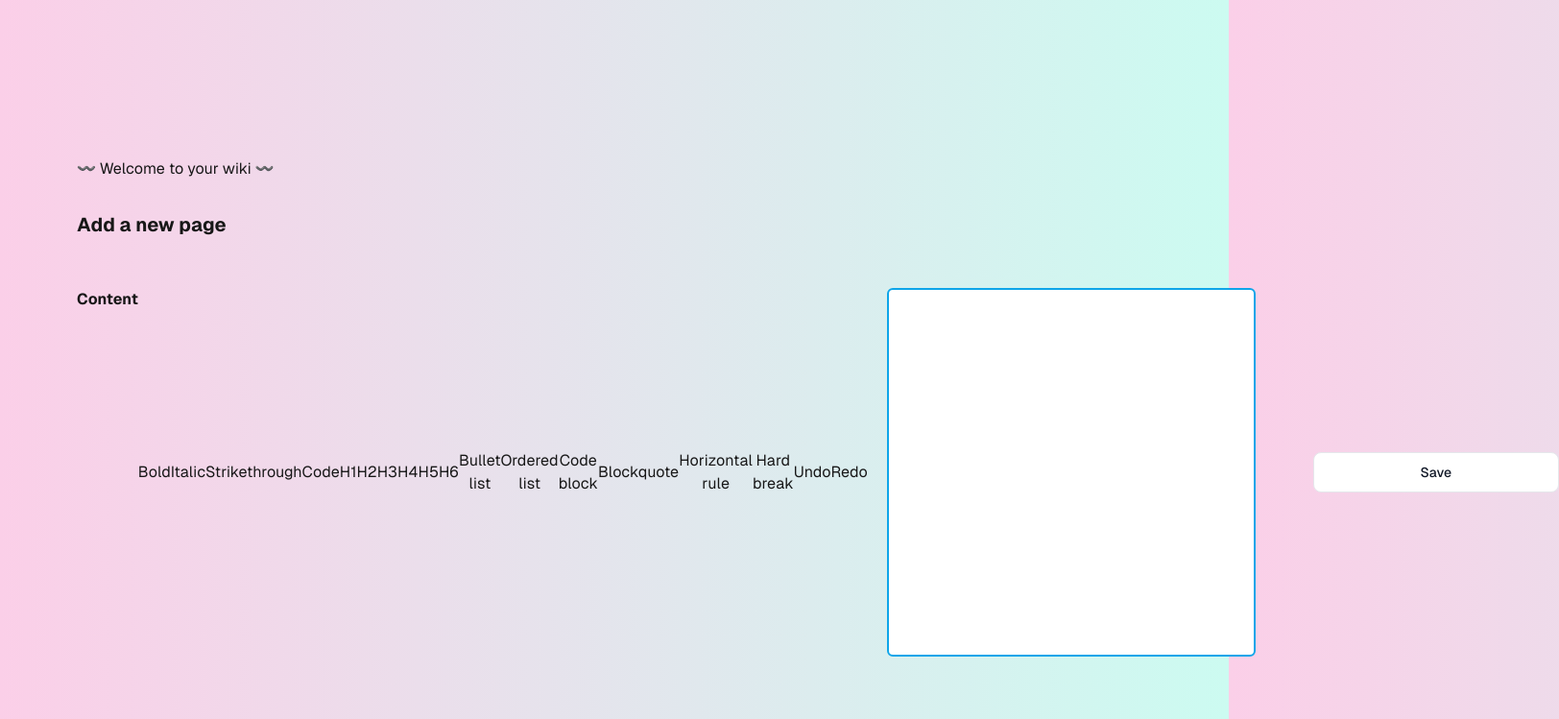
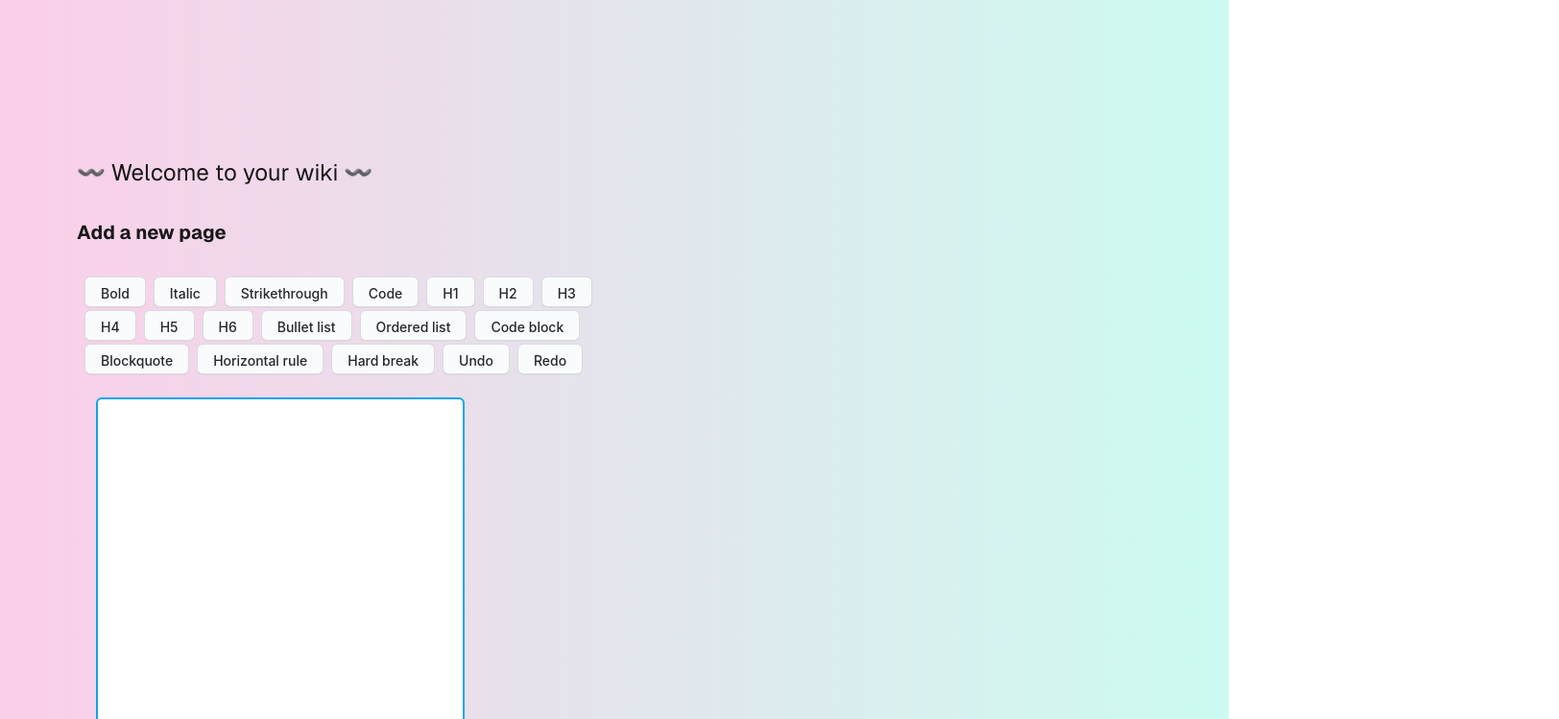
Before and after one commit to jesswils/wiki, a Next.js app: page / in a window 1280 px wide. Shown: the top 749 px of the page at 96% size, 1624 px wide, since content can reach past the window. Built offline with nearby package versions, Linux system fonts and the light colour scheme.

Commit message:
formatting and styling

```diff
--- a/app/components/TipTap.tsx
+++ b/app/components/TipTap.tsx
@@ -39,114 +39,132 @@ const Tiptap = ({ onEditorContentSave }: TiptapProps) => {
 
 	return (
 		<>
+    	<div className='w-1/2'>
 			<button
 				onClick={() => editor.chain().focus().toggleBold().run()}
 				disabled={!editor.can().chain().focus().toggleBold().run()}
 				className={editor.isActive('bold') ? 'is-active' : ''}
+        id='button-group'
 			>
 				Bold
 			</button>
 			<button
           onClick={() => editor.chain().focus().toggleItalic().run()}
           className={editor.isActive('italic') ? 'is-active' : ''}
+          id='button-group'
         >
           Italic
         </button>
 		<button
           onClick={() => editor.chain().focus().toggleStrike().run()}
           className={editor.isActive('strike') ? 'is-active' : ''}
+          id='button-group'
         >
           Strikethrough
         </button>
 		<button
           onClick={() => editor.chain().focus().toggleCode().run()}
           className={editor.isActive('code') ? 'is-active' : ''}
+          id='button-group'
         >
           Code
         </button>
 		<button
           onClick={() => editor.chain().focus().toggleHeading({ level: 1 }).run()}
           className={editor.isActive('heading', { level: 1 }) ? 'is-active' : ''}
+          id='button-group'
         >
           H1
         </button>
         <button
           onClick={() => editor.chain().focus().toggleHeading({ level: 2 }).run()}
           className={editor.isActive('heading', { level: 2 }) ? 'is-active' : ''}
+          id='button-group'
         >
           H2
         </button>
         <button
           onClick={() => editor.chain().focus().toggleHeading({ level: 3 }).run()}
           className={editor.isActive('heading', { level: 3 }) ? 'is-active' : ''}
+          id='button-group'
         >
           H3
         </button>
         <button
           onClick={() => editor.chain().focus().toggleHeading({ level: 4 }).run()}
           className={editor.isActive('heading', { level: 4 }) ? 'is-active' : ''}
+          id='button-group'
         >
           H4
         </button>
         <button
           onClick={() => editor.chain().focus().toggleHeading({ level: 5 }).run()}
           className={editor.isActive('heading', { level: 5 }) ? 'is-active' : ''}
+          id='button-group'
         >
           H5
         </button>
         <button
           onClick={() => editor.chain().focus().toggleHeading({ level: 6 }).run()}
           className={editor.isActive('heading', { level: 6 }) ? 'is-active' : ''}
+          id='button-group'
         >
           H6
         </button>
 		<button
           onClick={() => editor.chain().focus().toggleBulletList().run()}
           className={editor.isActive('bulletList') ? 'is-active' : ''}
+          id='button-group'
         >
           Bullet list
         </button>
         <button
           onClick={() => editor.chain().focus().toggleOrderedList().run()}
           className={editor.isActive('orderedList') ? 'is-active' : ''}
+          id='button-group'
         >
           Ordered list
         </button>
         <button
           onClick={() => editor.chain().focus().toggleCodeBlock().run()}
           className={editor.isActive('codeBlock') ? 'is-active' : ''}
+          id='button-group'
         >
           Code block
         </button>
         <button
           onClick={() => editor.chain().focus().toggleBlockquote().run()}
           className={editor.isActive('blockquote') ? 'is-active' : ''}
+          id='button-group'
         >
           Blockquote
         </button>
-        <button onClick={() => editor.chain().focus().setHorizontalRule().run()}>
+        <button onClick={() => editor.chain().focus().setHorizontalRule().run()}
+          id='button-group'>
           Horizontal rule
         </button>
-        <button onClick={() => editor.chain().focus().setHardBreak().run()}>
+        <button onClick={() => editor.chain().focus().setHardBreak().run()}
+          id='button-group'>
           Hard break
         </button>
-        <button onClick={() => editor.chain().focus().undo().run()}>
+        <button onClick={() => editor.chain().focus().undo().run()}
+          id='button-group'>
           Undo
         </button>
-        <button onClick={() => editor.chain().focus().redo().run()}>
+        <button onClick={() => editor.chain().focus().redo().run()}
+          id='button-group'>
           Redo
         </button>
-			<div>
+        <div className='flex'>
 				<EditorContent editor={editor} />
-			</div>
-			<div className='flex items-center justify-center'>
+        </div>
 				<button
-					className='w-64 py-2.5 px-5 text-center ml-10 my-2 text-sm font-medium text-gray-900 focus:outline-none bg-white rounded-lg border border-gray-200 hover:bg-gray-100 hover:text-sky-500'
+					className='w-96 py-2.5 px-5 text-center ml-5  my-2 text-sm font-medium text-gray-900 focus:outline-none bg-white rounded-lg border border-gray-200 hover:bg-gray-100 hover:text-sky-500'
 					onClick={handleEditorContent}
 				>
 					Save{' '}
 				</button>
-			</div>
+      </div>
 		</>
 	);
 };
--- a/app/components/Wiki.tsx
+++ b/app/components/Wiki.tsx
@@ -25,7 +25,6 @@ const Document = () => {
 				/> */}
 			</div>
 			<div className='flex'>
-				<p className='font-bold mt-5'>Content</p>
 				<NewNote />
 			</div>
 			{/* conditionally render */}
--- a/app/globals.css
+++ b/app/globals.css
@@ -25,3 +25,59 @@ body {
     text-wrap: balance;
   }
 }
+
+#button-group {
+  appearance: none;
+  height: 2rem;
+  margin-left: 0.5rem;
+  margin-bottom: 0.2rem;
+  background-color: #FAFBFC;
+  border: 1px solid rgba(27, 31, 35, 0.15);
+  border-radius: 6px;
+  box-shadow: rgba(27, 31, 35, 0.04) 0 1px 0, rgba(255, 255, 255, 0.25) 0 1px 0 inset;
+  box-sizing: border-box;
+  color: #24292E;
+  cursor: pointer;
+  font-family: -apple-system, system-ui, "Segoe UI", Helvetica, Arial, sans-serif, "Apple Color Emoji", "Segoe UI Emoji";
+  font-size: 14px;
+  font-weight: 500;
+  padding: 6px 16px;
+  transition: background-color 0.2s cubic-bezier(0.3, 0, 0.5, 1);
+  user-select: none;
+  -webkit-user-select: none;
+  touch-action: manipulation;
+  vertical-align: middle;
+  white-space: nowrap;
+  word-wrap: break-word;
+}
+
+#button-group:hover {
+  background-color: #F3F4F6;
+  text-decoration: none;
+  transition-duration: 0.1s;
+}
+
+#button-group:disabled {
+  background-color: #FAFBFC;
+  border-color: rgba(27, 31, 35, 0.15);
+  color: #959DA5;
+  cursor: default;
+}
+
+#button-group:active {
+  background-color: #EDEFF2;
+  box-shadow: rgba(225, 228, 232, 0.2) 0 1px 0 inset;
+  transition: none 0s;
+}
+
+#button-group:focus {
+  outline: 1px transparent;
+}
+
+#button-group:before {
+  display: none;
+}
+
+#button-group:-webkit-details-marker {
+  display: none;
+}
--- a/app/page.tsx
+++ b/app/page.tsx
@@ -4,7 +4,7 @@ export default function Home() {
 	return (
 		<div className='grid grid-rows-[20px_1fr_20px] items-center justify-items-center min-h-screen p-8 pb-20 gap-16 sm:p-20 font-[family-name:var(--font-geist-sans)]'>
 			<main className='flex flex-col gap-8 row-start-2 items-center sm:items-start'>
-				<h1>〰️ Welcome to your wiki 〰️ </h1>
+				<h1 className='text-2xl'>〰️ Welcome to your wiki 〰️ </h1>
 				<h2 className='font-bold text-xl'>Add a new page</h2>
 				{/* <div className='flex items-center space-x-3'>
 					<label className='text-base font-bold text-muted-foreground'>
```
